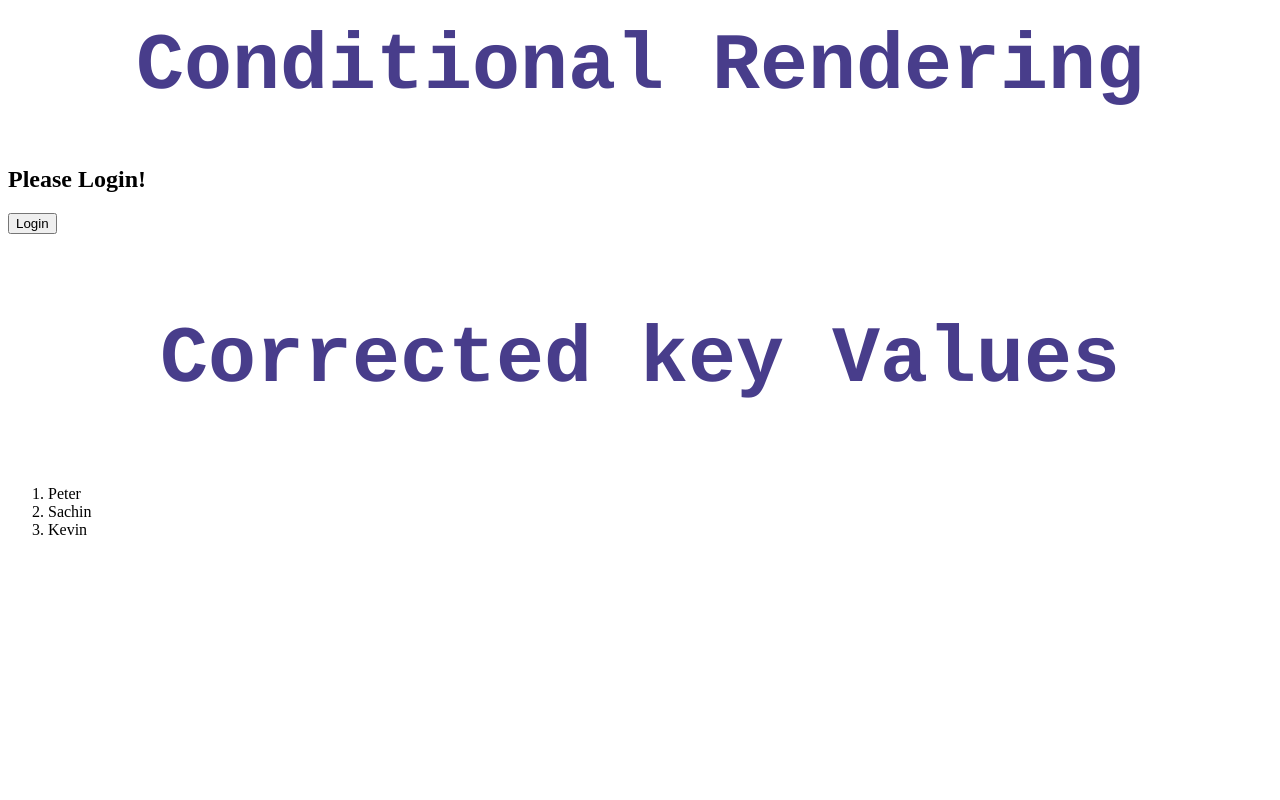
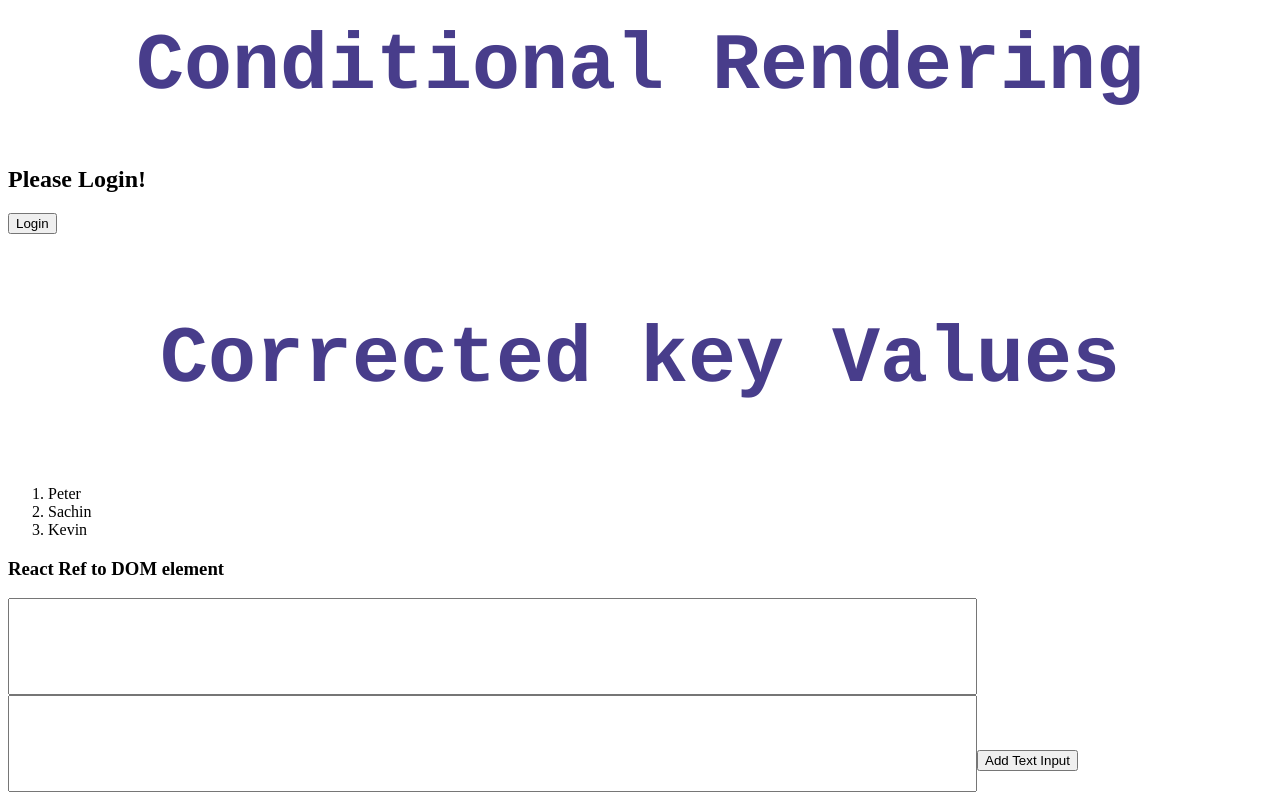
Before and after one commit to Infantsabin/practice-ReactBasics, a React (Vite) app: page / in a window 1280 px wide. Shown: the part 4719-5519 px from the top of the page. Before the commit the page ends 5274 px from the top, so only its background shows below. Built offline with nearby package versions, Linux system fonts and the light colour scheme.

Commit message:
React ref to focus the input box after click button - Infant Sabin

```diff
--- a/App.js
+++ b/App.js
@@ -8,6 +8,7 @@ import ReactForm from './ReactForm.js'
 import ReactEvent from './ReactEvent.js'
 import ConditionalRendering from './ConditionalRendering.js'
 import ReactKeys from './ReactKeys.js'
+import ReactRef from './ReactRef.js'
 
 class App extends Component {
   render () {
@@ -66,6 +67,7 @@ class App extends Component {
         <ReactEvent />
         <ConditionalRendering />
         <ReactKeys />
+        <ReactRef />
       </div>
     )
   }
--- a/ReactKeys.js
+++ b/ReactKeys.js
@@ -10,8 +10,8 @@ var myStyle = {
 
 function NameList (props) {
   const myList = (props.list)
-  const nameList = myList.map((strList) =>
-    <ListItem key={myList.toString()} item={strList} />
+  const nameList = myList.map((strList, key) =>
+    <ListItem key={key} item={strList} />
   )
   return (
     <div>
--- /dev/null
+++ b/ReactRef.js
@@ -0,0 +1,31 @@
+import React, { Component } from 'react'
+var myStyle = {
+  fontSize: 80,
+  fontFamily: 'Courier',
+  color: '#483D8B',
+  textAlign: 'center'
+}
+class ReactRef extends Component {
+  constructor (props) {
+    super(props)
+    this.callRef = React.createRef()
+    this.addRefInput = this.addRefInput.bind(this)
+  }
+
+  addRefInput () {
+    this.callRef.current.focus()
+  }
+
+  render () {
+    return (
+      <div>
+        <h3>React Ref to DOM element</h3>
+        <input type='text' style={myStyle} ref={this.callRef} />
+        <input type='text' style={myStyle} ref={this.callRef} />
+        <input type='button' value='Add Text Input' onClick={this.addRefInput} />
+      </div>
+    )
+  }
+}
+
+export default ReactRef
```
